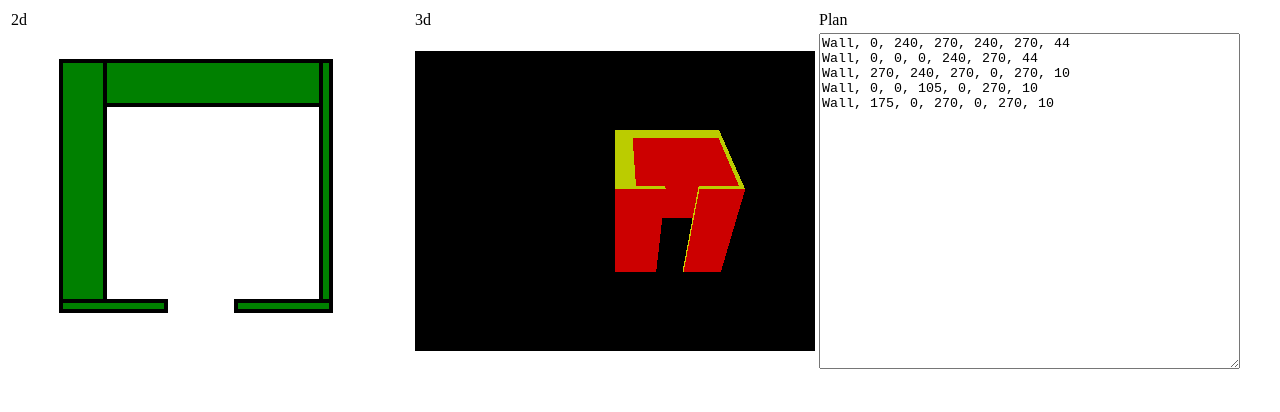
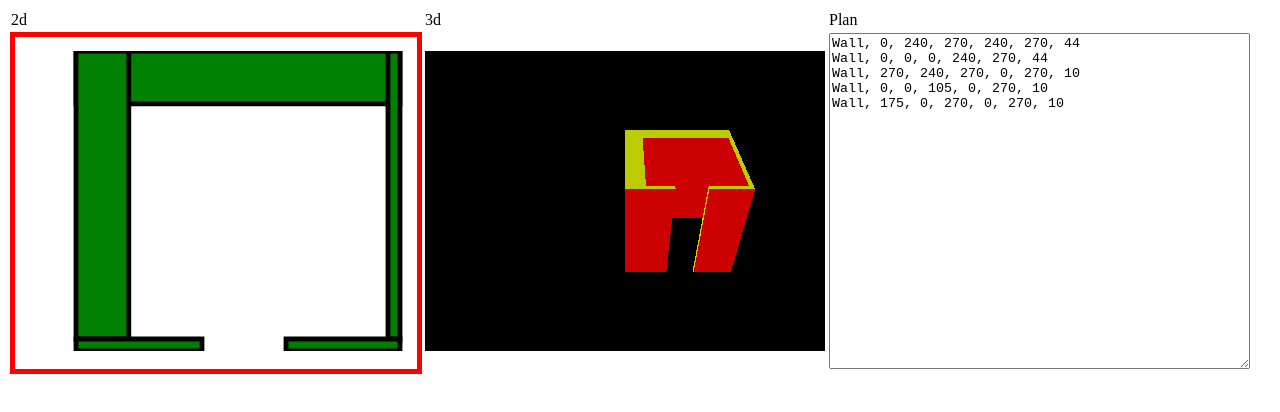
Before and after one commit to szilardhuber/home, a plain HTML site: page index.html in a window 1280 px wide. Drawn offline with Linux system fonts and the light colour scheme.

Commit message:
First draft of fit to screen for 2d view.

```diff
--- a/index.html
+++ b/index.html
@@ -1,4 +1,4 @@
-<!DOCTYPE html><html><head><meta charset="UTF-8"><title>Home</title><meta name="viewport" content="width=device-width, initial-scale=1.0, user-scalable=no"><script src="libs/jquery.min.js"></script><script src="libs/three.min.js"></script><script src="libs/kinetic-v4.7.3.min.js"></script><script src="index.js"></script></head><body><table><tr><td>2d</td><td>3d</td><td>Plan</td></tr><tr><td><span id="floorplan"></span></td><td><span id="container"></span></td><td><span><textarea id="text" rows="22" cols="50">Wall, 0, 240, 270, 240, 270, 44
+<!DOCTYPE html><html><head><meta charset="UTF-8"><title>Home</title><meta name="viewport" content="width=device-width, initial-scale=1.0, user-scalable=no"><script src="libs/jquery.min.js"></script><script src="libs/three.min.js"></script><script src="libs/kinetic-v4.7.3.min.js"></script><script src="index.js"></script></head><body><table><tr><td>2d</td><td>3d</td><td>Plan</td></tr><tr><td style="border:5px solid red;"><span id="floorplan"></span></td><td><span id="container"></span></td><td><span><textarea id="text" rows="22" cols="50">Wall, 0, 240, 270, 240, 270, 44
 Wall, 0, 0, 0, 240, 270, 44
 Wall, 270, 240, 270, 0, 270, 10
 Wall, 0, 0, 105, 0, 270, 10
--- a/index.js
+++ b/index.js
@@ -75,6 +75,40 @@
       return this.draw();
     };
 
+    Plan.prototype.fitToScreen = function() {
+      var child, point, scaleX, scaleY, xMax, xMin, yMax, yMin, _i, _j, _len, _len1, _ref, _ref1;
+      xMin = 0;
+      xMax = 0;
+      yMin = 0;
+      yMax = 0;
+      _ref = this.layer.children;
+      for (_i = 0, _len = _ref.length; _i < _len; _i++) {
+        child = _ref[_i];
+        _ref1 = child.getPoints();
+        for (_j = 0, _len1 = _ref1.length; _j < _len1; _j++) {
+          point = _ref1[_j];
+          if (xMin > point.x) {
+            xMin = point.x;
+          }
+          if (xMax < point.x) {
+            xMax = point.x;
+          }
+          if (yMin > point.y) {
+            yMin = point.y;
+          }
+          if (yMax < point.y) {
+            yMax = point.y;
+          }
+        }
+      }
+      scaleY = Math.abs(HEIGHT / (yMax - yMin));
+      scaleX = Math.abs(WIDTH / (xMax - xMin));
+      this.stage.setScaleY(-Math.min(scaleX, scaleY));
+      this.stage.setScaleX(Math.min(scaleX, scaleY));
+      this.stage.setOffsetY(yMax);
+      return this.draw();
+    };
+
     return Plan;
 
   })();
@@ -105,23 +139,19 @@
       return plan.renderer.render(plan.scene, plan.camera);
     });
     $('#text').change(function(event) {
-      var content, line, lines, object, tokens, _i, _len, _results;
+      var content, line, lines, object, tokens, _i, _len;
       plan.reset();
       content = event.target.value;
       lines = content.split('\n');
-      _results = [];
       for (_i = 0, _len = lines.length; _i < _len; _i++) {
         line = lines[_i];
         tokens = line.split(',');
         if (tokens[0].trim().toLowerCase() === 'wall') {
           object = new Wall(parseInt(tokens[1].trim()), parseInt(tokens[2].trim()), parseInt(tokens[3].trim()), parseInt(tokens[4].trim()), parseInt(tokens[5].trim()), parseInt(tokens[6].trim()));
-          console.log(object);
-          _results.push(plan.add(object));
-        } else {
-          _results.push(void 0);
+          plan.add(object);
         }
       }
-      return _results;
+      return plan.fitToScreen();
     });
     $container = $("#container");
     $container.append(plan.renderer.domElement);
@@ -170,6 +200,23 @@
       });
     }
 
+    /*
+    # OUTER WALLS
+    	Wall, 0, -580, 0, 240, 270, 44
+    	Wall, 44, 240, 990, 240, 270, 44
+           Wall, 990, -580, 990, 240, 270, 44
+           Wall, 44, -536, 990, -536, 270, 44
+    # BATHROOM
+    	Wall, 315, 196, 315, -60, 270, 10
+    	Wall, 44, 10, 137, 10, 270, 10
+    	Wall, 211, 10, 305, 10, 270, 10
+    	Wall, 137, 0, 137, -60, 270, 10
+    	Wall, 221, 0, 221, -60, 270, 10
+    # BEDROOM
+           Wall, 315, -150, 315, -536, 270, 10
+    */
+
+
     Wall.prototype.length = function() {
       return Math.sqrt(Math.pow(this.startx - this.endx, 2) + Math.pow(this.starty - this.endy, 2));
     };
```
Also changed, not shown: index.src.coffee (+39 -2 lines), 1 other file.
